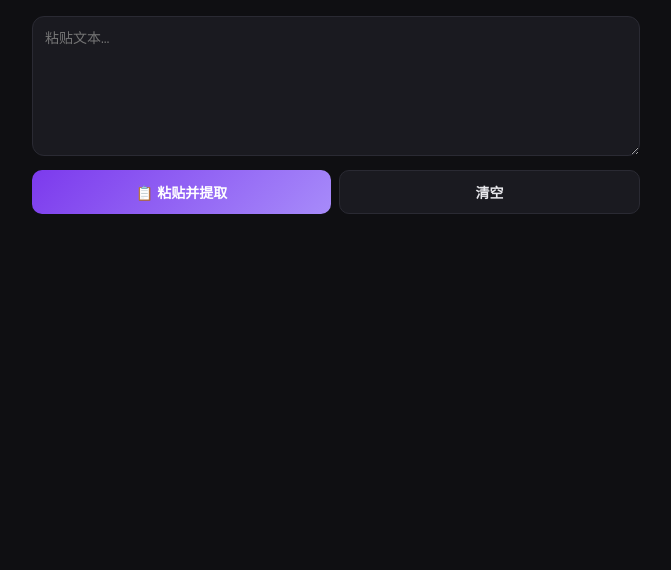
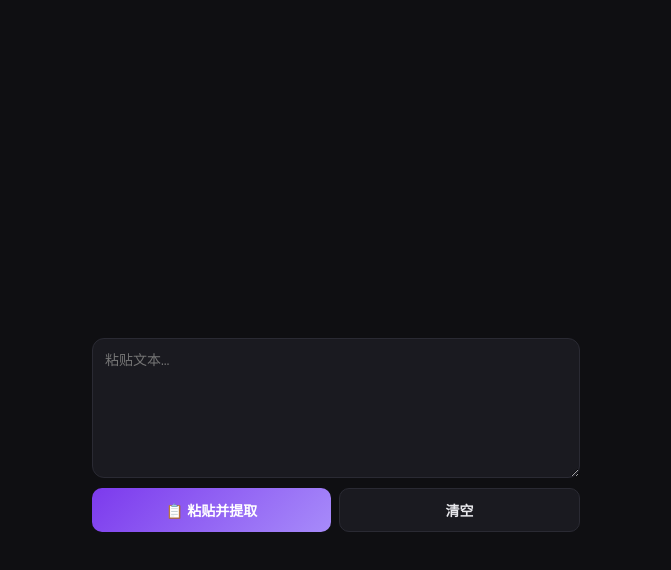
Before and after one commit to leonezhu/obsidian-link-opener, a website: page index.html in a window 1280 px wide. Shown: the whole page, without its empty margins (304-975 px from the left). Drawn offline with Linux system fonts and the light colour scheme.

Commit message:
PC大屏优化: 主体居中偏下(padding-top:22vh), 收窄520px, 不再顶天立地

```diff
--- a/index.html
+++ b/index.html
@@ -17,7 +17,12 @@
 body{
   font-family:-apple-system,BlinkMacSystemFont,"Segoe UI",sans-serif;
   background:var(--bg); color:var(--fg);
-  min-height:100vh; padding:16px; max-width:640px; margin:0 auto;
+  min-height:100vh; padding:16px;
+  max-width:520px; margin:0 auto;
+  display:flex; flex-direction:column; justify-content:center;
+}
+@media (min-width:768px){
+  body{ justify-content:center; padding-top:22vh; }
 }
 textarea{
   width:100%; min-height:140px; resize:vertical;
```
